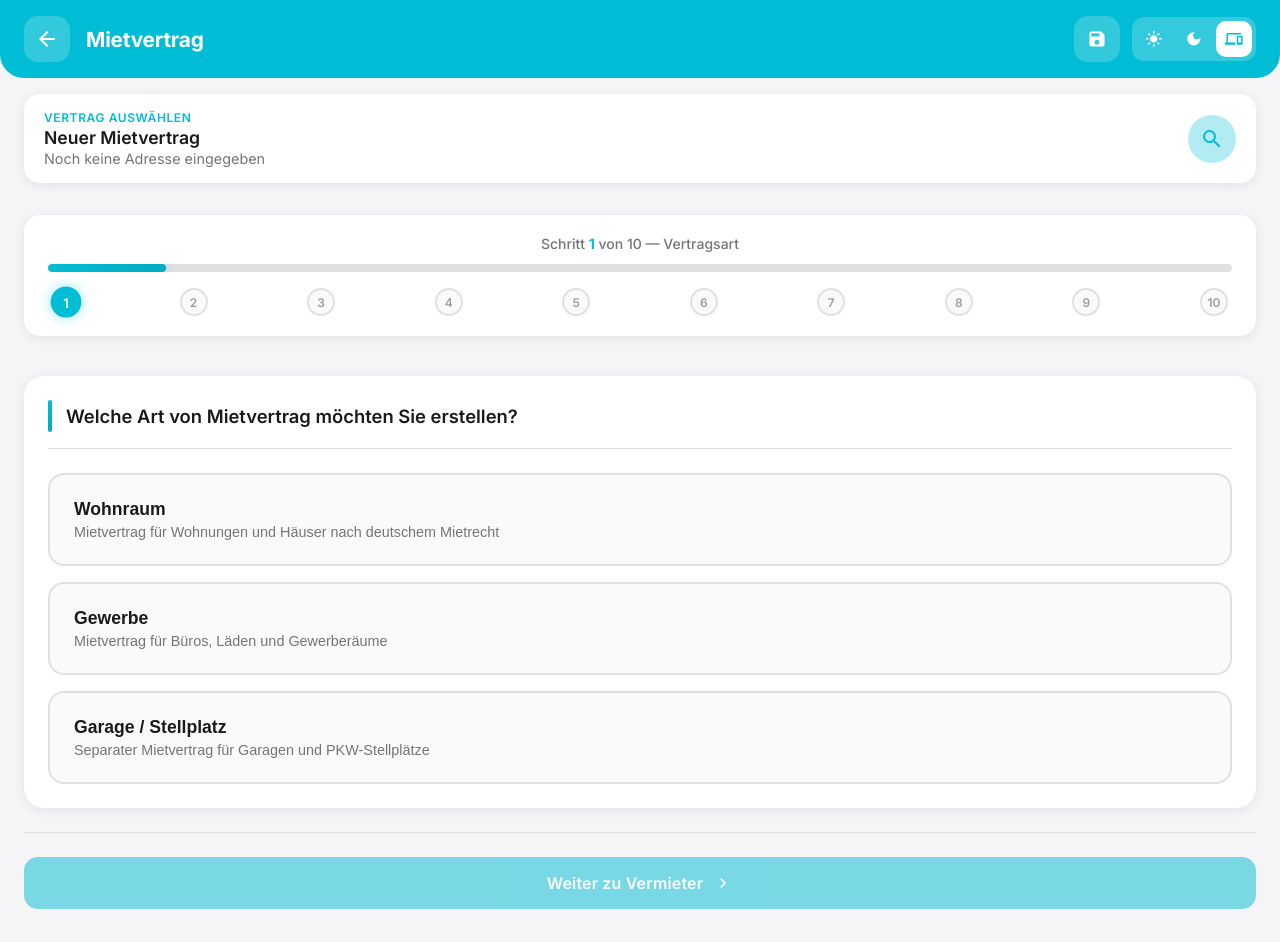
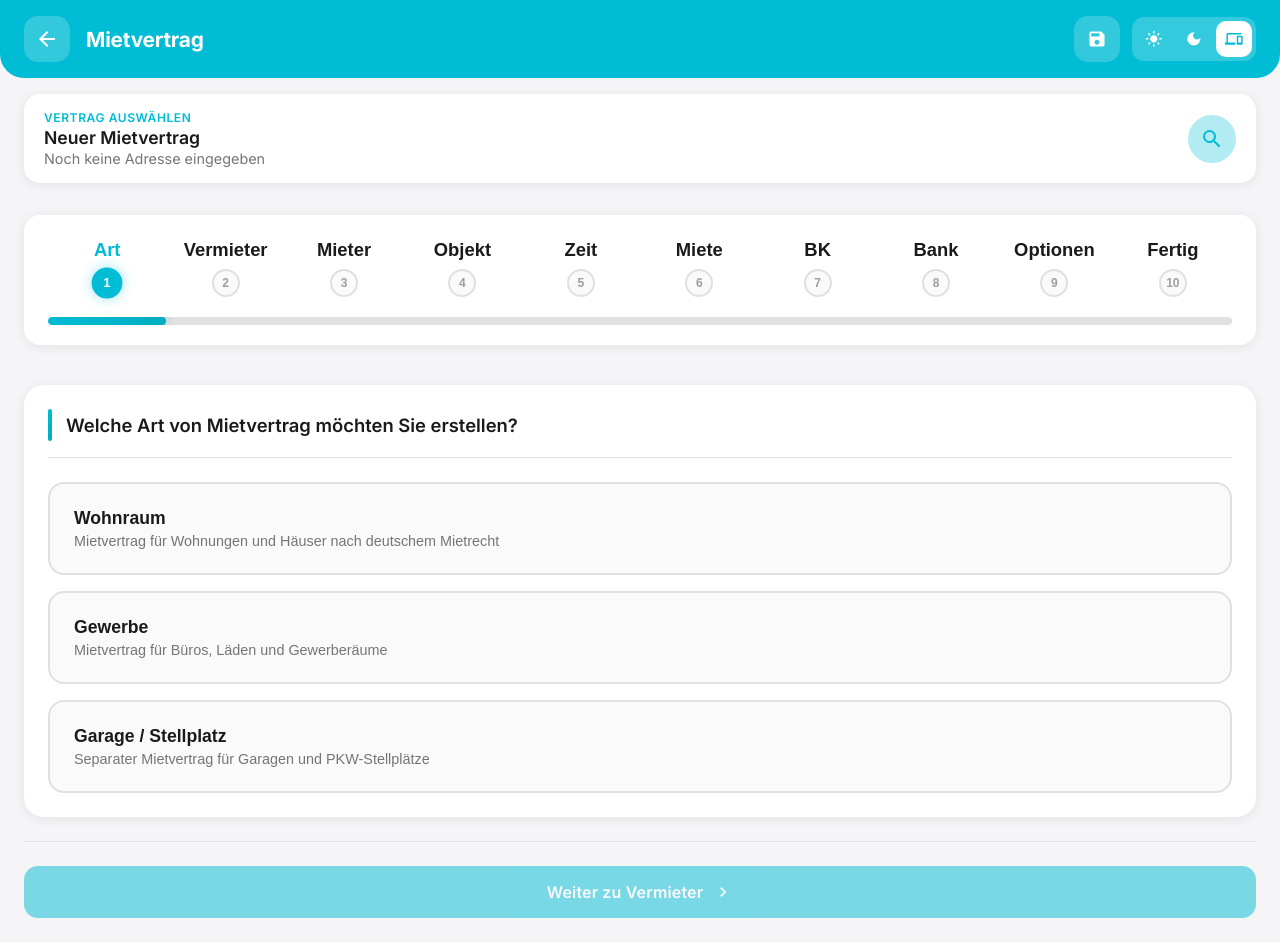
Before and after one commit to Dividexon/mietvertrag-generator, a React (Vite) app: page / in a window 1280 px wide. Both pictures are taken after a click on the button 1226 px from the left and 746 px from the top of the page. Built offline with nearby package versions, Linux system fonts and the light colour scheme.

Commit message:
UI improvements: clickable progress steps + signature management

```diff
--- a/src/App.tsx
+++ b/src/App.tsx
@@ -143,6 +143,20 @@ function App() {
       createdAt: new Date().toISOString(),
     };
     const updated = [...savedSignatures, newSignature];
+    setSavedSignatures(updated);
+    localStorage.setItem(SIGNATURES_STORAGE_KEY, JSON.stringify(updated));
+  };
+
+  const handleDeleteSignatureTemplate = (id: string) => {
+    const updated = savedSignatures.filter(sig => sig.id !== id);
+    setSavedSignatures(updated);
+    localStorage.setItem(SIGNATURES_STORAGE_KEY, JSON.stringify(updated));
+  };
+
+  const handleEditSignatureTemplate = (id: string, signature: string) => {
+    const updated = savedSignatures.map(sig =>
+      sig.id === id ? { ...sig, signature } : sig
+    );
     setSavedSignatures(updated);
     localStorage.setItem(SIGNATURES_STORAGE_KEY, JSON.stringify(updated));
   };
@@ -331,7 +345,7 @@ function App() {
         onSelect={handleEdit}
       />
 
-      <ProgressBar currentStep={currentStep} vertragsart={vertrag.vertragsart} />
+      <ProgressBar currentStep={currentStep} vertragsart={vertrag.vertragsart} onStepClick={goToStep} />
 
       <main className="main-content">
         {renderStep()}
@@ -354,6 +368,8 @@ function App() {
           onUpdateSignature={handleUpdateSignature}
           savedSignatures={savedSignatures}
           onSaveSignatureTemplate={handleSaveSignatureTemplate}
+          onDeleteSignatureTemplate={handleDeleteSignatureTemplate}
+          onEditSignatureTemplate={handleEditSignatureTemplate}
         />
       )}
     </div>
--- a/src/components/ContractPreview.tsx
+++ b/src/components/ContractPreview.tsx
@@ -1,5 +1,5 @@
 import { useState } from 'react';
-import { MdClose, MdEdit, MdPictureAsPdf } from 'react-icons/md';
+import { MdClose, MdEdit, MdPictureAsPdf, MdDelete } from 'react-icons/md';
 import { SignaturePad } from './SignaturePad';
 import type { Mietvertrag } from '../types';
 import { generateMietvertragPDF } from '../utils/pdfGenerator';
@@ -10,6 +10,8 @@ interface Props {
   onUpdateSignature: (type: 'vermieter' | 'mieter', index: number, signature: string) => void;
   savedSignatures: SavedSignature[];
   onSaveSignatureTemplate: (name: string, signature: string) => void;
+  onDeleteSignatureTemplate: (id: string) => void;
+  onEditSignatureTemplate: (id: string, signature: string) => void;
 }
 
 export interface SavedSignature {
@@ -25,6 +27,8 @@ export function ContractPreview({
   onUpdateSignature,
   savedSignatures,
   onSaveSignatureTemplate,
+  onDeleteSignatureTemplate,
+  onEditSignatureTemplate,
 }: Props) {
   const [showSignaturePad, setShowSignaturePad] = useState<{
     type: 'vermieter' | 'mieter';
@@ -34,6 +38,8 @@ export function ContractPreview({
     type: 'vermieter' | 'mieter';
     index: number;
   } | null>(null);
+  const [editingSignature, setEditingSignature] = useState<SavedSignature | null>(null);
+  const [deleteConfirm, setDeleteConfirm] = useState<SavedSignature | null>(null);
 
   const { vermieter, mieter, mietobjekt, mietzeit, miete, kaution, unterschriften } = vertrag;
 
@@ -237,14 +243,38 @@ export function ContractPreview({
                   <h4>Gespeicherte Unterschriften</h4>
                   <div className="signature-select-list">
                     {savedSignatures.map(sig => (
+                      <div key={sig.id} className="signature-select-item-wrapper">
                         <button
-                        key={sig.id}
                           className="signature-select-item"
                           onClick={() => handleUseSavedSignature(sig.signature)}
                         >
                           <img src={sig.signature} alt={sig.name} />
                           <span>{sig.name}</span>
                         </button>
+                        <div className="signature-select-item-actions">
+                          <button
+                            className="signature-action-btn edit"
+                            onClick={(e) => {
+                              e.stopPropagation();
+                              setEditingSignature(sig);
+                              setShowSavedSignatures(null);
+                            }}
+                            title="Bearbeiten"
+                          >
+                            <MdEdit size={18} />
+                          </button>
+                          <button
+                            className="signature-action-btn delete"
+                            onClick={(e) => {
+                              e.stopPropagation();
+                              setDeleteConfirm(sig);
+                            }}
+                            title="Löschen"
+                          >
+                            <MdDelete size={18} />
+                          </button>
+                        </div>
+                      </div>
                     ))}
                   </div>
                 </div>
@@ -279,6 +309,48 @@ export function ContractPreview({
             showSaveAsTemplate={true}
           />
         )}
+
+        {/* Edit Signature Modal */}
+        {editingSignature && (
+          <SignaturePad
+            onSave={(signature) => {
+              onEditSignatureTemplate(editingSignature.id, signature);
+              setEditingSignature(null);
+            }}
+            onCancel={() => setEditingSignature(null)}
+            initialSignature={editingSignature.signature}
+            showSaveAsTemplate={false}
+          />
+        )}
+
+        {/* Delete Confirmation Modal */}
+        {deleteConfirm && (
+          <div className="signature-select-modal">
+            <div className="signature-select-content">
+              <h3>Unterschrift löschen?</h3>
+              <p style={{ textAlign: 'center', marginBottom: '20px', color: 'var(--text-secondary)' }}>
+                "{deleteConfirm.name}" wirklich löschen?
+              </p>
+              <button
+                className="signature-select-new"
+                style={{ background: 'var(--error)' }}
+                onClick={() => {
+                  onDeleteSignatureTemplate(deleteConfirm.id);
+                  setDeleteConfirm(null);
+                }}
+              >
+                <MdDelete size={20} />
+                Ja, löschen
+              </button>
+              <button
+                className="signature-select-cancel"
+                onClick={() => setDeleteConfirm(null)}
+              >
+                Abbrechen
+              </button>
+            </div>
+          </div>
+        )}
       </div>
     </div>
   );
--- a/src/components/ProgressBar.tsx
+++ b/src/components/ProgressBar.tsx
@@ -3,36 +3,39 @@ import { getWizardSteps, Vertragsart } from '../types';
 interface Props {
   currentStep: number;
   vertragsart: Vertragsart;
+  onStepClick: (step: number) => void;
 }
 
-export function ProgressBar({ currentStep, vertragsart }: Props) {
+export function ProgressBar({ currentStep, vertragsart, onStepClick }: Props) {
   const steps = getWizardSteps(vertragsart);
   const progress = (currentStep / steps.length) * 100;
-  const currentStepData = steps[currentStep - 1];
 
   return (
     <div className="progress-container">
-      <div className="progress-text">
-        Schritt <span>{currentStep}</span> von {steps.length} — {currentStepData?.title}
+      {/* Steps with Labels and Numbers */}
+      <div className="progress-steps-row">
+        {steps.map((step) => (
+          <button
+            key={step.id}
+            className={`progress-step-item ${step.id === currentStep ? 'active' : ''} ${step.id < currentStep ? 'completed' : ''}`}
+            onClick={() => onStepClick(step.id)}
+            title={step.title}
+          >
+            <span className="progress-step-label">{step.shortTitle}</span>
+            <span className="progress-step-number">
+              {step.id < currentStep ? '✓' : step.id}
+            </span>
+          </button>
+        ))}
       </div>
+
+      {/* Progress Bar */}
       <div className="progress-bar">
         <div
           className="progress-fill"
           style={{ width: `${progress}%` }}
         />
       </div>
-      {/* Step indicators */}
-      <div className="progress-steps">
-        {steps.map((step) => (
-          <div
-            key={step.id}
-            className={`progress-step ${step.id === currentStep ? 'active' : ''} ${step.id < currentStep ? 'completed' : ''}`}
-            title={step.title}
-          >
-            {step.id < currentStep ? '✓' : step.id}
-          </div>
-        ))}
-      </div>
     </div>
   );
 }
--- a/src/index.css
+++ b/src/index.css
@@ -202,17 +202,79 @@ body {
   border: 1px solid var(--border-color);
 }
 
-.progress-text {
-  font-size: 0.875rem;
+/* Steps Row (Label + Number) */
+.progress-steps-row {
+  display: flex;
+  justify-content: space-between;
+  margin-bottom: 16px;
+}
+
+.progress-step-item {
+  display: flex;
+  flex-direction: column;
+  align-items: center;
+  gap: 8px;
+  background: none;
+  border: none;
+  cursor: pointer;
+  padding: 4px;
+  flex: 1;
+  transition: all 0.2s;
+}
+
+.progress-step-item:hover .progress-step-label {
+  color: var(--accent);
+}
+
+.progress-step-item:hover .progress-step-number {
+  border-color: var(--accent);
+  color: var(--accent);
+}
+
+.progress-step-label {
+  font-size: 1.15rem;
+  font-weight: 600;
+  color: var(--text-primary);
+  white-space: nowrap;
+  transition: all 0.2s;
+}
+
+.progress-step-item.active .progress-step-label {
+  color: var(--accent);
+  font-weight: 700;
+}
+
+.progress-step-item.completed .progress-step-label {
   color: var(--text-secondary);
-  margin-bottom: 12px;
-  text-align: center;
-  font-weight: 500;
-}
-
-.progress-text span {
-  color: var(--accent);
-  font-weight: 700;
+}
+
+.progress-step-number {
+  width: 28px;
+  height: 28px;
+  border-radius: 50%;
+  background: var(--bg-input);
+  border: 2px solid var(--border-color);
+  color: var(--text-muted);
+  font-size: 0.75rem;
+  font-weight: 600;
+  display: flex;
+  align-items: center;
+  justify-content: center;
+  transition: all 0.2s;
+}
+
+.progress-step-item.active .progress-step-number {
+  background: var(--accent);
+  border-color: var(--accent);
+  color: white;
+  transform: scale(1.1);
+  box-shadow: 0 0 12px rgba(0, 188, 212, 0.4);
+}
+
+.progress-step-item.completed .progress-step-number {
+  background: var(--accent-pastel);
+  border-color: var(--accent);
+  color: var(--accent);
 }
 
 .progress-bar {
@@ -250,6 +312,12 @@ body {
   align-items: center;
   justify-content: center;
   transition: all 0.2s;
+  cursor: pointer;
+}
+
+.progress-step:hover {
+  border-color: var(--accent);
+  color: var(--accent);
 }
 
 .progress-step.active {
@@ -2045,7 +2113,14 @@ select {
   margin-bottom: 20px;
 }
 
+.signature-select-item-wrapper {
+  display: flex;
+  gap: 8px;
+  align-items: stretch;
+}
+
 .signature-select-item {
+  flex: 1;
   display: flex;
   align-items: center;
   gap: 12px;
@@ -2073,6 +2148,44 @@ select {
   font-weight: 500;
 }
 
+.signature-select-item-actions {
+  display: flex;
+  flex-direction: column;
+  gap: 4px;
+}
+
+.signature-action-btn {
+  width: 36px;
+  height: 36px;
+  border: none;
+  border-radius: 8px;
+  cursor: pointer;
+  display: flex;
+  align-items: center;
+  justify-content: center;
+  transition: all 0.2s;
+}
+
+.signature-action-btn.edit {
+  background: var(--bg-input);
+  color: var(--text-secondary);
+}
+
+.signature-action-btn.edit:hover {
+  background: var(--accent);
+  color: white;
+}
+
+.signature-action-btn.delete {
+  background: var(--bg-input);
+  color: var(--text-secondary);
+}
+
+.signature-action-btn.delete:hover {
+  background: var(--error);
+  color: white;
+}
+
 .signature-select-new {
   width: 100%;
   display: flex;
```
Lines whose indentation alone changed are shown as unchanged.
